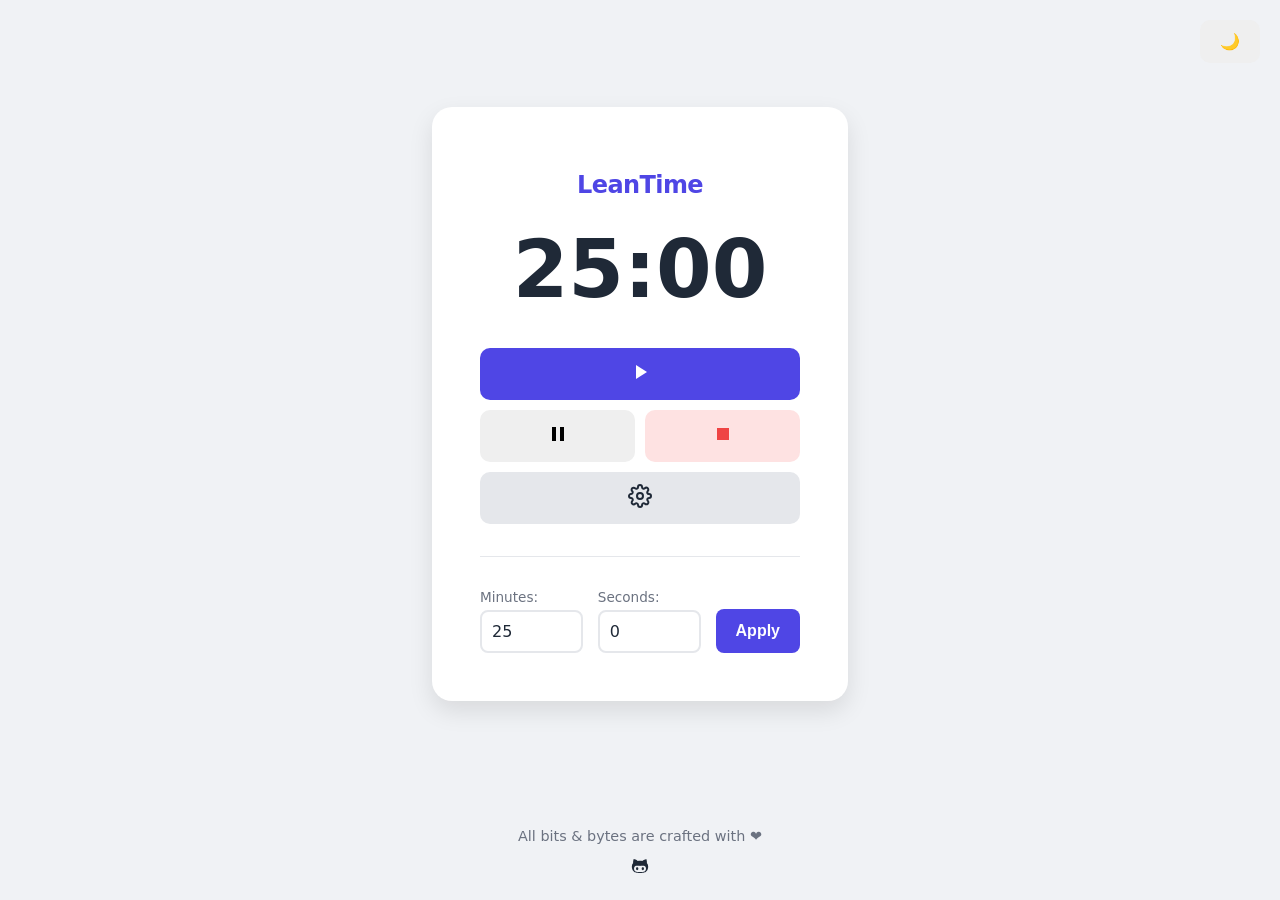
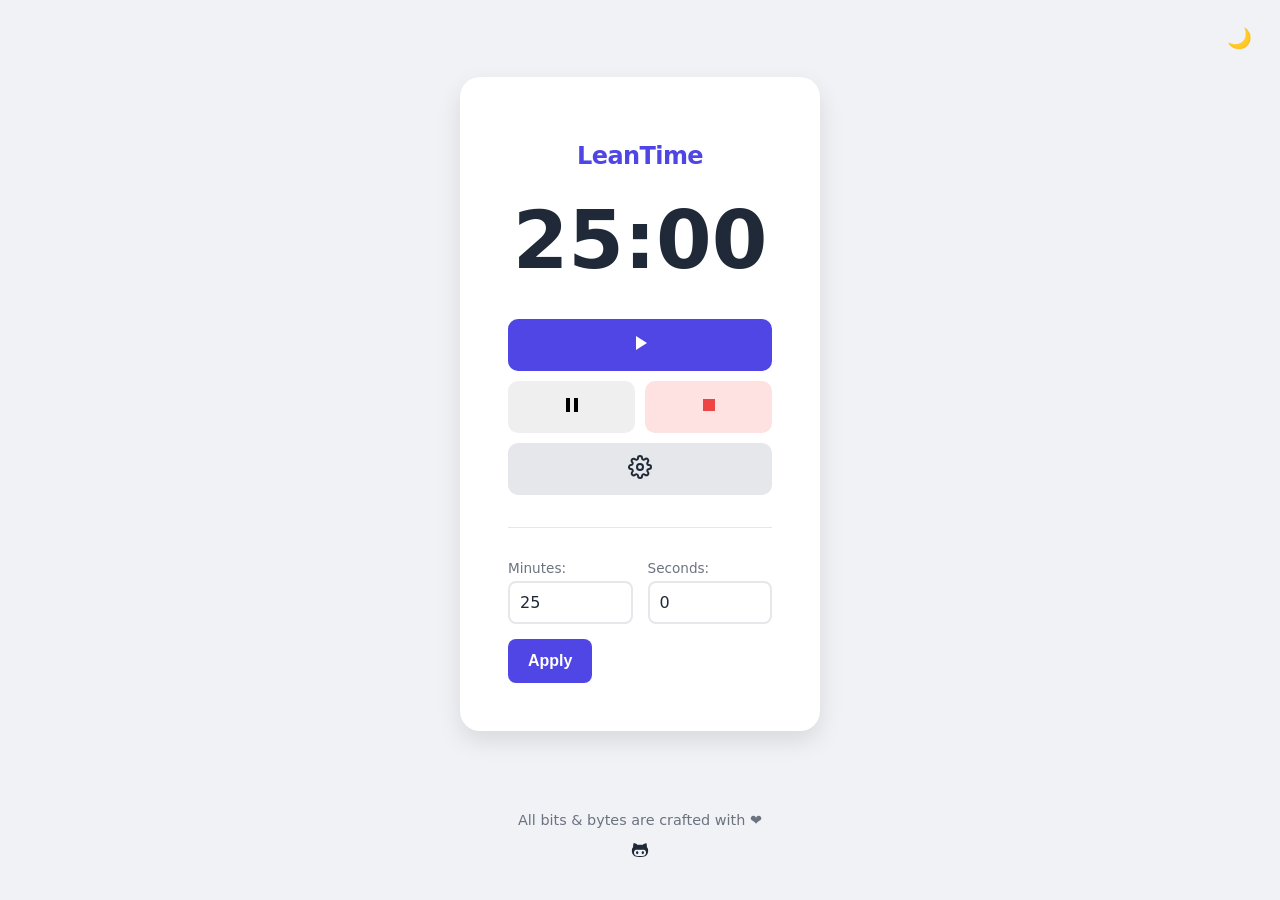

fix: adjust layout and styling for improved responsiveness and user experience

--- a/src/client/style.css
+++ b/src/client/style.css
@@ -12,10 +12,15 @@ body {
     background-color: var(--bg-color);
     color: var(--text);
     display: flex;
+    flex-direction: column;
     justify-content: center;
     align-items: center;
-    height: 100vh;
+    min-height: 100vh;
     margin: 0;
+    padding: 1rem;
+    box-sizing: border-box;
+    position: relative;
+    transition: background-color 0.3s ease, color 0.3s ease;
 }
 
 .container {
@@ -24,7 +29,9 @@ body {
     border-radius: 20px;
     box-shadow: 0 10px 25px rgba(0,0,0,0.1);
     text-align: center;
-    width: 320px;
+    max-width: 360px;
+    width: 100%;
+    box-sizing: border-box;
     margin: auto;
     transition: background-color 0.3s ease;
 }
@@ -89,16 +96,6 @@ button:hover {
     opacity: 0.9;
 }
 
-body {
-    display: flex;
-    flex-direction: column;
-    min-height: 100vh;
-    margin: 0;
-    background-color: var(--bg-color);
-    color: var(--text);
-    transition: background-color 0.3s ease, color 0.3s ease;
-}
-
 body.dark {
     --bg-color: #0f172a;
     --card-bg: #1e293b;
@@ -106,6 +103,19 @@ body.dark {
     --danger: #f87171;
     --text: #f8fafc;
     --footer-text: #94a3b8;
+}
+
+#theme-toggle {
+    position: absolute;
+    top: 20px;
+    right: 20px;
+    background: transparent;
+    border: none;
+    font-size: 1.25rem;
+    cursor: pointer;
+    padding: 8px;
+    border-radius: 8px;
+    line-height: 1;
 }
 
 .app-footer {
@@ -138,21 +148,6 @@ body.dark {
 .github-link svg {
     width: 28px;
     height: 28px;
-}
-
-.app-footer {
-    padding: 20px;
-    text-align: center;
-    font-size: 0.9rem;
-    color: #6b7280; /* Subtle gray */
-    display: flex;
-    flex-direction: column;
-    align-items: center;
-    gap: 8px;
-}
-
-.app-footer p {
-    margin: 0;
 }
 
 .config-section {
